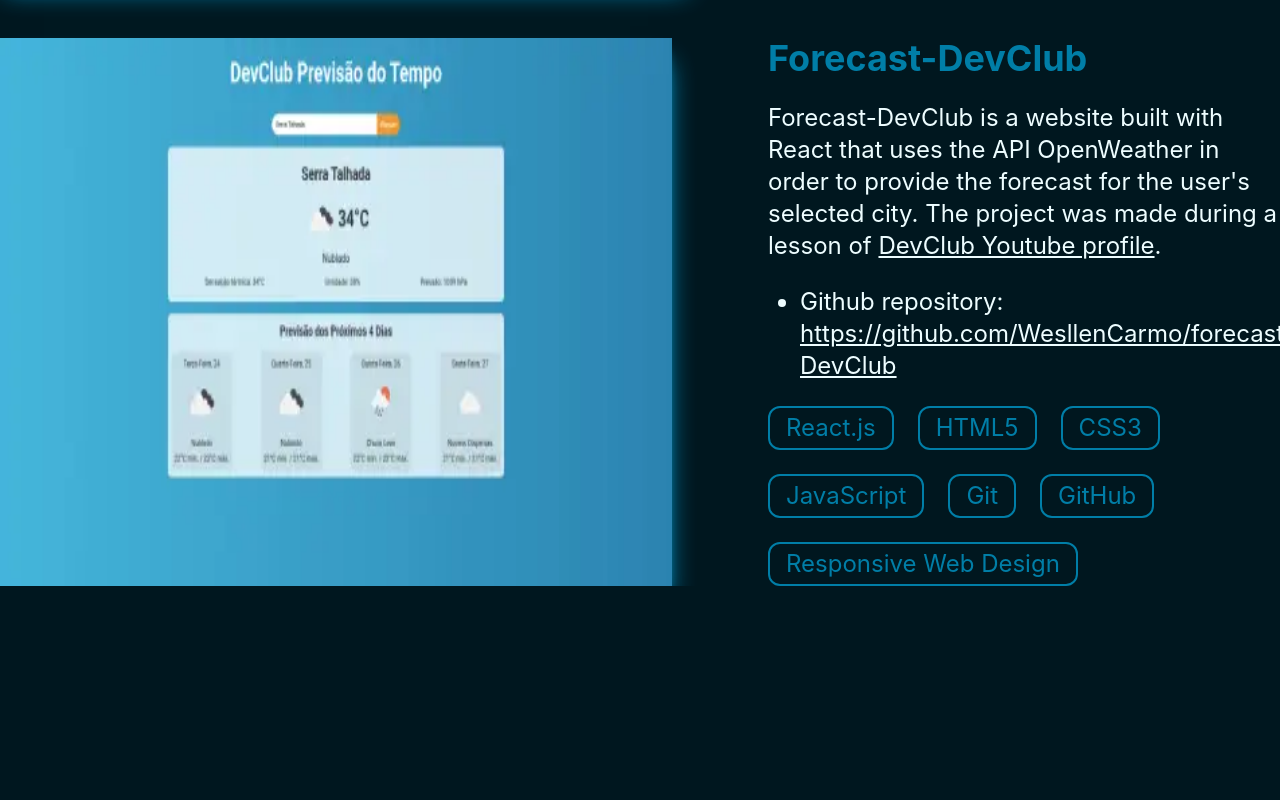
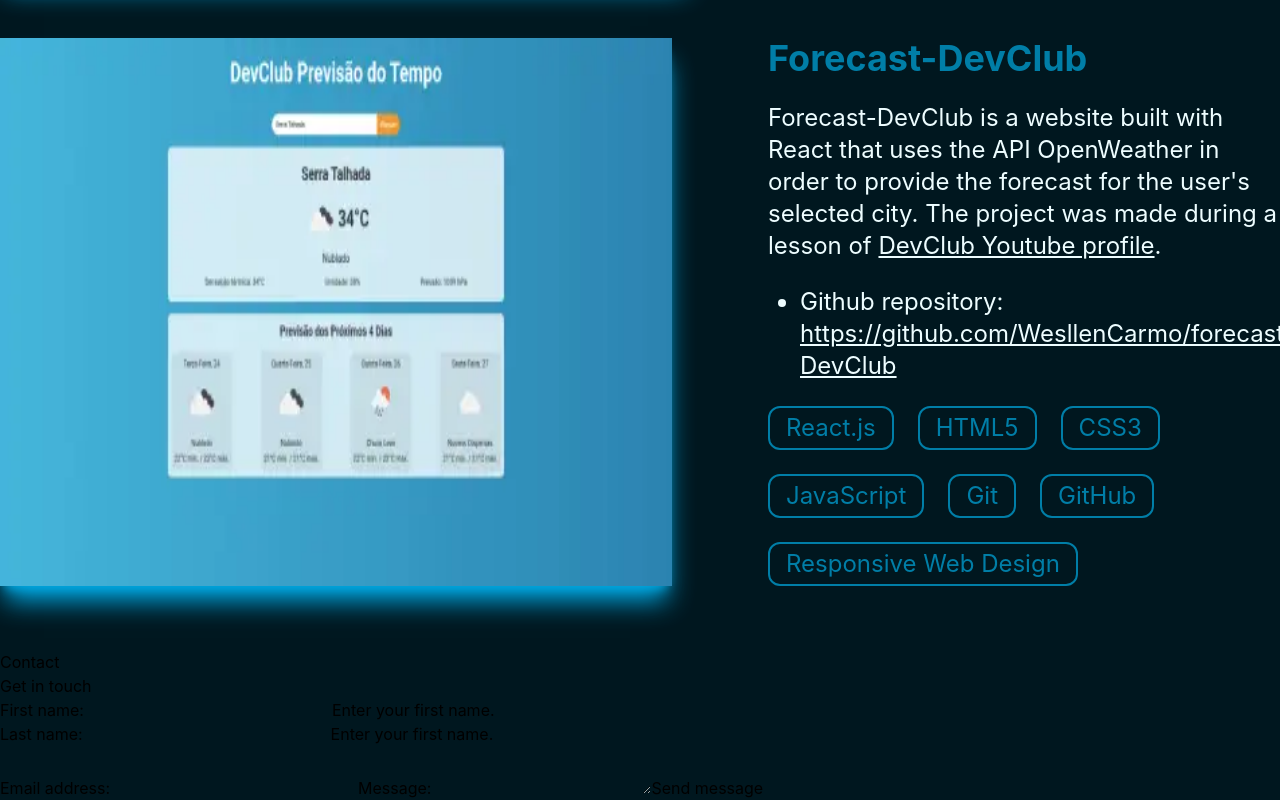
Before and after one commit to WesllenCarmo/Portfolio, a React (Vite) app: page / in a window 1280 px wide. Shown: the part 2575-3375 px from the top of the page. Before the commit the page ends 3161 px from the top, so only its background shows below. Built offline with nearby package versions, Linux system fonts and the light colour scheme.

Commit message:
Create Contact component's and form's structures.

```diff
--- a/src/components/pages/Contact/index.jsx
+++ b/src/components/pages/Contact/index.jsx
@@ -2,7 +2,29 @@
 
 const Contact = () => {
   return (
-    <div>Contact</div>
+    <section id='contact'>
+      <h2>Contact</h2>
+      <form action="">
+        <h3>Get in touch</h3>
+        <div>
+          <div>
+            <label htmlFor="firstName">First name:</label>
+            <input type="text" name="firstName" id="firstName" />
+            <span>Enter your first name.</span>
+          </div>
+          <div>
+            <label htmlFor="lastName">Last name:</label>
+            <input type="text" name="lastName" id="lastName" />
+            <span>Enter your first name.</span>
+          </div>
+        </div>
+        <label htmlFor="email">Email address:</label>
+        <input type="email" name="email" id="email" />
+        <label htmlFor="message">Message:</label>
+        <textarea name="message" id="message"></textarea>
+        <button type="submit">Send message</button>
+      </form>
+    </section>
   )
 }
 
--- a/src/components/pages/Home/index.jsx
+++ b/src/components/pages/Home/index.jsx
@@ -4,6 +4,7 @@
 import About from '../About';
 import Skills from '../Skills';
 import Projects from '../Projects';
+import Contact from '../Contact';
 
 const Home = () => {
   return (
@@ -32,6 +33,7 @@
         <About />
         <Skills />
         <Projects />
+        <Contact />
       </div>
     </div>
   );
```
